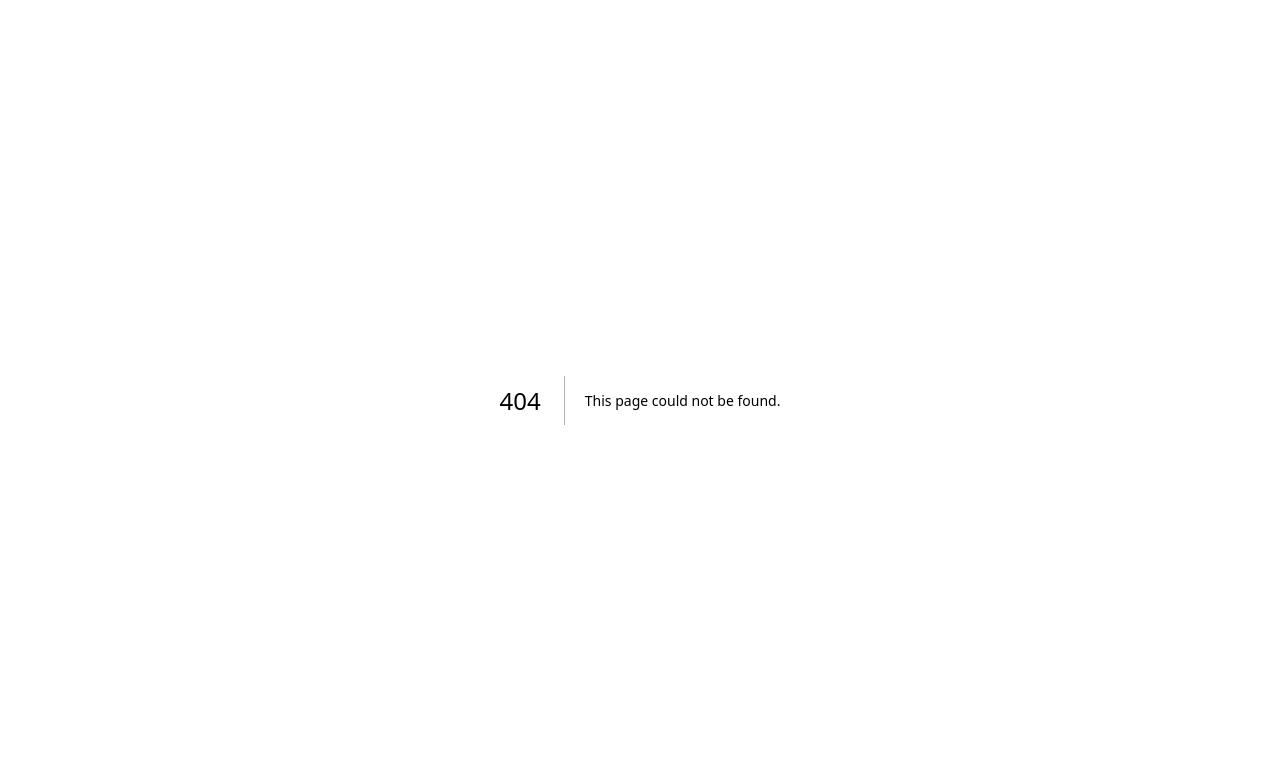
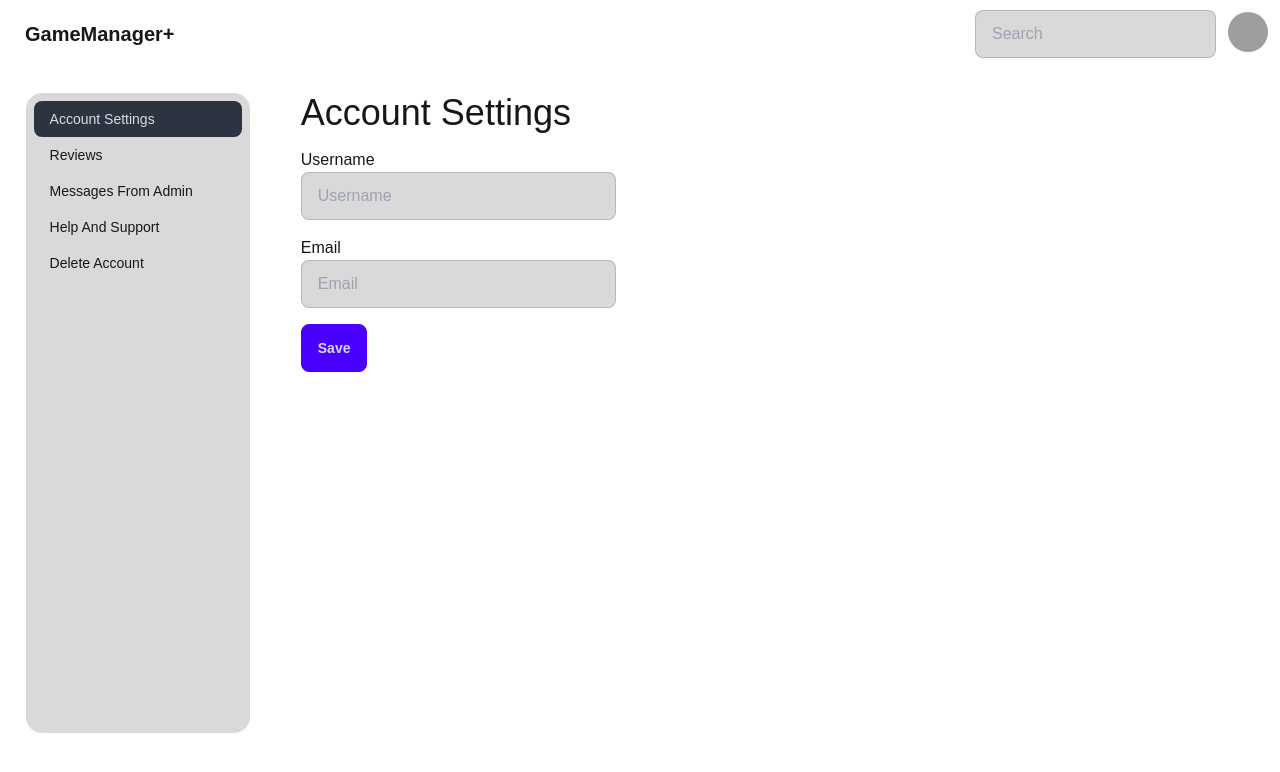
Before and after one commit to KingSand08/GameTrees, a Next.js app: page /settings in a window 1280 px wide. Before the commit this address had no page. Shown: the top 772 px of the page. Built offline with nearby package versions, Linux system fonts and the light colour scheme; grey boxes are pictures that could not be loaded.

Commit message:
Added my the beginnings of the settings page.

```diff
--- a/app/globals.css
+++ b/app/globals.css
@@ -7,12 +7,12 @@
   --foreground: #171717;
 }
 
-@media (prefers-color-scheme: dark) {
+/*@media (prefers-color-scheme: dark) {
   :root {
     --background: #0a0a0a;
     --foreground: #ededed;
   }
-}
+}*/
 
 body {
   color: var(--foreground);
@@ -25,3 +25,27 @@ body {
     text-wrap: balance;
   }
 }
+
+input[type="text"] {
+  background-color: #d9d9d9;
+}
+
+.label-and-text-field{
+  margin-top:5%;
+  margin-bottom:5%;
+}
+
+/*Changes the color of the account settings menu*/
+.menu{
+  background-color: #d9d9d9;
+  margin:2%;
+  height:80vh;
+}
+
+.menu li {
+  color: #171717;
+}
+
+.setting-content{
+  margin:2%;
+}
--- a/app/page.tsx
+++ b/app/page.tsx
@@ -5,100 +5,25 @@ import Image from "next/image";
 
 export default function Home() {
   return (
-    <div className="grid grid-rows-[20px_1fr_20px] items-center justify-items-center min-h-screen p-8 pb-20 gap-16 sm:p-20 font-[family-name:var(--font-geist-sans)]">
-      <main className="flex flex-col gap-8 row-start-2 items-center sm:items-start">
-        <Image
-          className="dark:invert"
-          src="https://nextjs.org/icons/next.svg"
-          alt="Next.js logo"
-          width={180}
-          height={38}
-          priority
-        />
-        <ol className="list-inside list-decimal text-sm text-center sm:text-left font-[family-name:var(--font-geist-mono)]">
-          <li className="mb-2">
-            Get started by editing{" "}
-            <code className="bg-black/[.05] dark:bg-white/[.06] px-1 py-0.5 rounded font-semibold">
-              app/page.tsx
-            </code>
-            .
-          </li>
-          <li>Save and see your changes instantly.</li>
-        </ol>
-
-        <div className="flex gap-4 items-center flex-col sm:flex-row">
-          <a
-            className="rounded-full border border-solid border-transparent transition-colors flex items-center justify-center bg-foreground text-background gap-2 hover:bg-[#383838] dark:hover:bg-[#ccc] text-sm sm:text-base h-10 sm:h-12 px-4 sm:px-5"
-            href="https://vercel.com/new?utm_source=create-next-app&utm_medium=appdir-template-tw&utm_campaign=create-next-app"
-            target="_blank"
-            rel="noopener noreferrer"
-          >
-            <Image
-              className="dark:invert"
-              src="https://nextjs.org/icons/vercel.svg"
-              alt="Vercel logomark"
-              width={20}
-              height={20}
-            />
-            Deploy now
-          </a>
-          <a
-            className="rounded-full border border-solid border-black/[.08] dark:border-white/[.145] transition-colors flex items-center justify-center hover:bg-[#f2f2f2] dark:hover:bg-[#1a1a1a] hover:border-transparent text-sm sm:text-base h-10 sm:h-12 px-4 sm:px-5 sm:min-w-44"
-            href="https://nextjs.org/docs?utm_source=create-next-app&utm_medium=appdir-template-tw&utm_campaign=create-next-app"
-            target="_blank"
-            rel="noopener noreferrer"
-          >
-            Read our docs
-          </a>
-        </div>
-      </main>
-      <footer className="row-start-3 flex gap-6 flex-wrap items-center justify-center">
-        <a
-          className="flex items-center gap-2 hover:underline hover:underline-offset-4"
-          href="https://nextjs.org/learn?utm_source=create-next-app&utm_medium=appdir-template-tw&utm_campaign=create-next-app"
-          target="_blank"
-          rel="noopener noreferrer"
-        >
-          <Image
-            aria-hidden
-            src="https://nextjs.org/icons/file.svg"
-            alt="File icon"
-            width={16}
-            height={16}
-          />
-          Learn
-        </a>
-        <a
-          className="flex items-center gap-2 hover:underline hover:underline-offset-4"
-          href="https://vercel.com/templates?framework=next.js&utm_source=create-next-app&utm_medium=appdir-template-tw&utm_campaign=create-next-app"
-          target="_blank"
-          rel="noopener noreferrer"
-        >
-          <Image
-            aria-hidden
-            src="https://nextjs.org/icons/window.svg"
-            alt="Window icon"
-            width={16}
-            height={16}
-          />
-          Examples
-        </a>
-        <a
-          className="flex items-center gap-2 hover:underline hover:underline-offset-4"
-          href="https://nextjs.org?utm_source=create-next-app&utm_medium=appdir-template-tw&utm_campaign=create-next-app"
-          target="_blank"
-          rel="noopener noreferrer"
-        >
-          <Image
-            aria-hidden
-            src="https://nextjs.org/icons/globe.svg"
-            alt="Globe icon"
-            width={16}
-            height={16}
-          />
-          Go to nextjs.org →
-        </a>
-      </footer>
-    </div>
+    <div className="navbar bg-base-100">
+  <div className="flex-1">
+    <a className="btn btn-ghost text-xl">daisyUI</a>
+  </div>
+  <div className="flex-none">
+    <button className="btn btn-square btn-ghost">
+      <svg
+        xmlns="http://www.w3.org/2000/svg"
+        fill="none"
+        viewBox="0 0 24 24"
+        className="inline-block h-5 w-5 stroke-current">
+        <path
+          strokeLinecap="round"
+          strokeLinejoin="round"
+          strokeWidth="2"
+          d="M5 12h.01M12 12h.01M19 12h.01M6 12a1 1 0 11-2 0 1 1 0 012 0zm7 0a1 1 0 11-2 0 1 1 0 012 0zm7 0a1 1 0 11-2 0 1 1 0 012 0z"></path>
+      </svg>
+    </button>
+  </div>
+</div>
   );
 }
--- /dev/null
+++ b/app/settings/page.tsx
@@ -0,0 +1,72 @@
+import Image from "next/image";
+
+// import { fetchDataFromDB } from "../lib/simpleDbFetch"
+// fetchDataFromDB();
+
+export default function SettingsPage() {
+  return (
+    <html>
+        <head>
+            <title>Account Settings</title>
+        </head>
+        <body>
+        <section>
+            <div className="navbar bg-base-100">
+                <div className="flex-1">
+                    <a className="btn btn-ghost text-xl">GameManager+</a>
+                </div>
+                <div className="flex-none gap-2">
+                    <div className="form-control">
+                        <input type="text" placeholder="Search" className="input input-bordered w-24 md:w-auto" />
+                    </div>
+                    <div className="dropdown dropdown-end">
+                        <div tabIndex={0} role="button" className="btn btn-ghost btn-circle avatar">
+                            <div className="w-10 rounded-full">
+                                <img
+                                alt="Tailwind CSS Navbar component"
+                                src="https://img.daisyui.com/images/stock/photo-1534528741775-53994a69daeb.webp" />
+                            </div>
+                        </div>
+                        <ul
+                            tabIndex={0}
+                            className="menu menu-sm dropdown-content bg-base-100 rounded-box z-[1] mt-3 w-52 p-2 shadow">
+                            <li>
+                                <a className="justify-between">
+                                    Profile
+                                    <span className="badge">New</span>
+                                </a>
+                            </li>
+                            <li><a>Settings</a></li>
+                            <li><a>Logout</a></li>
+                        </ul>
+                    </div>
+                </div>
+            </div>
+        </section>
+        <section className="flex">
+            <ul className="menu menu-md bg-base-200 w-56 rounded-box">
+                <li><a className="active">Account Settings</a></li>
+                <li><a>Reviews</a></li>
+                <li><a>Messages From Admin</a></li>
+                <li><a>Help And Support</a></li>
+                <li><a>Delete Account</a></li>
+            </ul>
+            <section className="setting-content lg">
+                <h1 className="text-4xl">Account Settings</h1>
+                <div className="label-and-text-field">
+                    <label>Username</label>
+                    <input type="text" placeholder="Username" className="input input-bordered w-full max-w-xs" />
+                </div>
+                <div className="label-and-text-field">
+                    <label>Email</label>
+                    <input type="text" placeholder="Email" className="input input-bordered w-full max-w-xs" />
+                </div>
+                <button className="btn btn-primary">Save</button>
+            </section>
+        </section>
+
+        </body>
+
+    </html>
+);
+}
--- a/package.json
+++ b/package.json
@@ -18,10 +18,12 @@
     "@types/node": "^20",
     "@types/react": "^18",
     "@types/react-dom": "^18",
+    "autoprefixer": "^10.4.20",
+    "daisyui": "^4.12.14",
     "eslint": "^8",
     "eslint-config-next": "14.2.14",
-    "postcss": "^8",
-    "tailwindcss": "^3.4.1",
+    "postcss": "^8.4.47",
+    "tailwindcss": "^3.4.14",
     "typescript": "^5"
   }
 }
--- a/tailwind.config.ts
+++ b/tailwind.config.ts
@@ -14,6 +14,6 @@ const config: Config = {
       },
     },
   },
-  plugins: [],
+  plugins: [require("daisyui")],
 };
 export default config;
```
Also changed, not shown: 1 other file (tests, documents, lock files or other folders).
